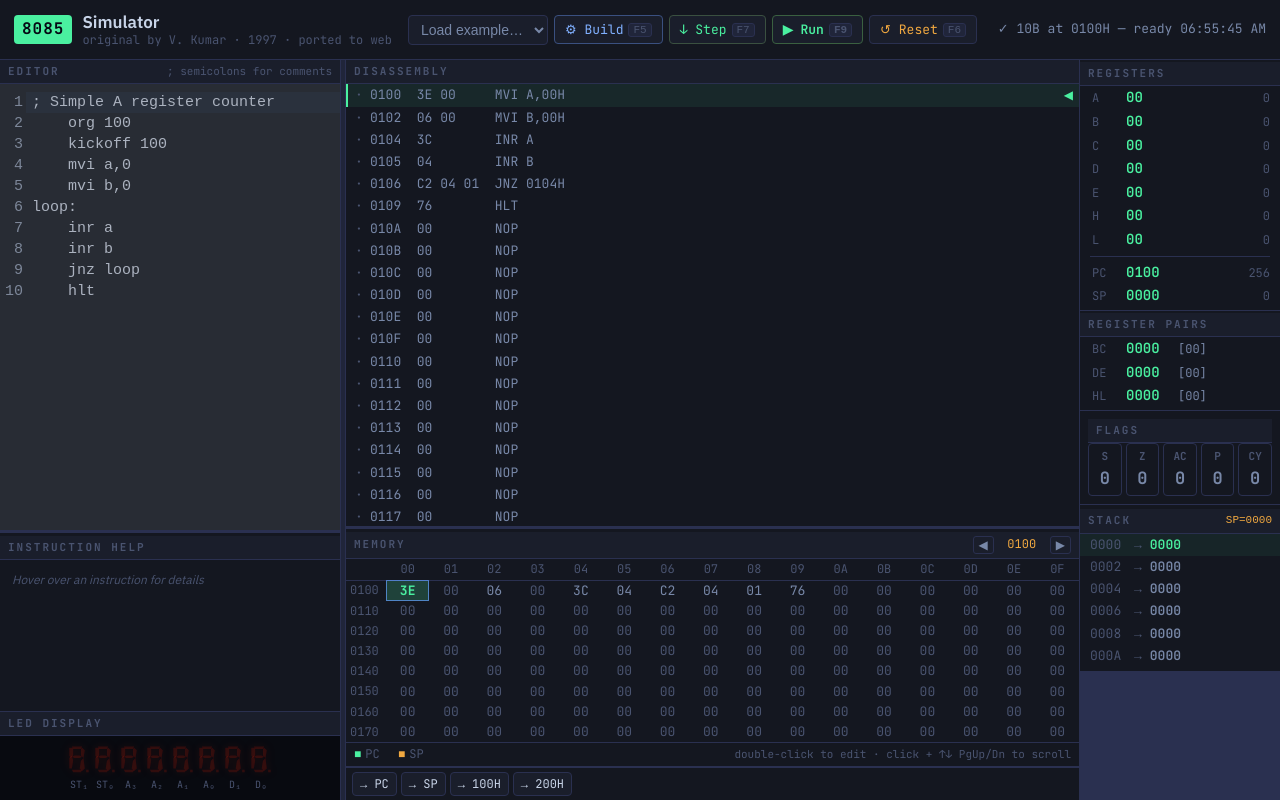
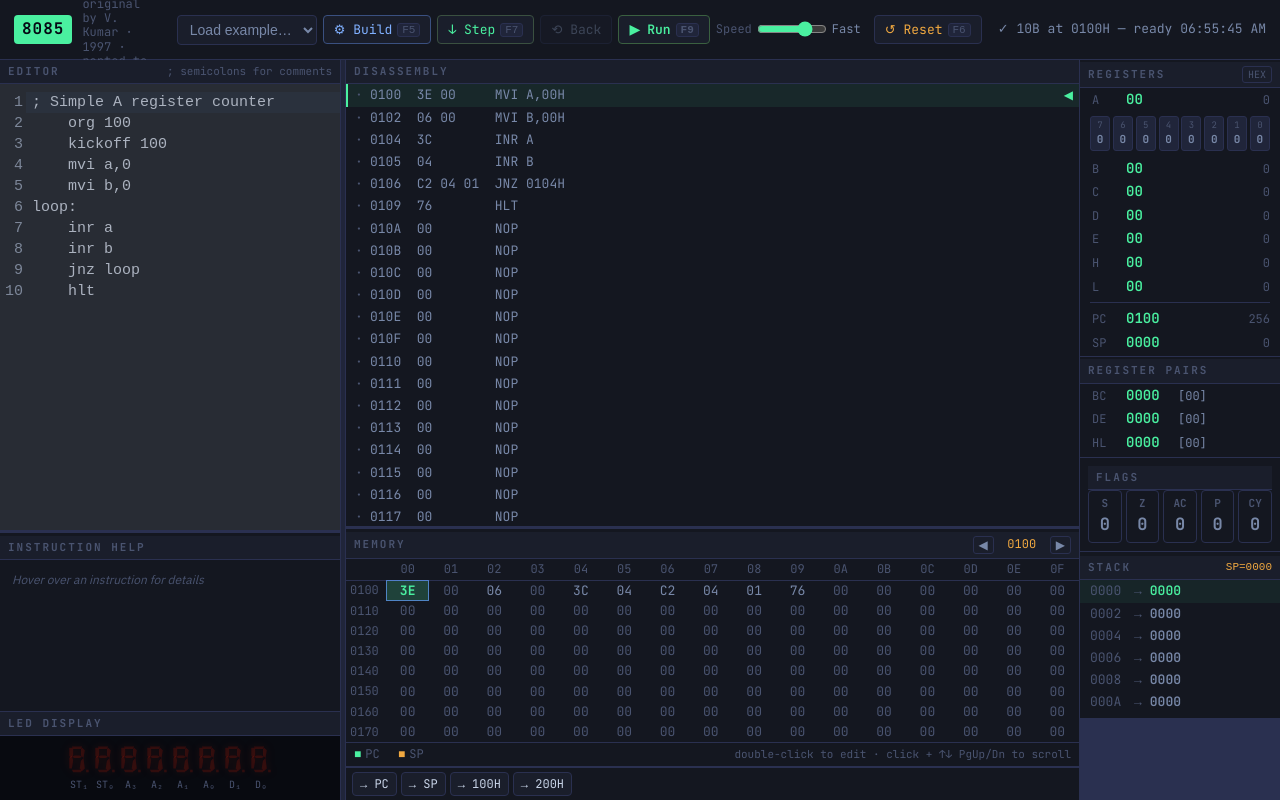
Before and after one commit to selfmodify/sim8085wasm, a React (Vite) app in the folder web/: page / in a window 1280 px wide. Built offline with nearby package versions, Linux system fonts and the light colour scheme; the HTML template or start-up script is replaced by a standard one.

Commit message:
add bit view of A, speed slider, error line highlight, regBase toggle, undo step, editable registers

```diff
--- a/web/src/App.css
+++ b/web/src/App.css
@@ -118,6 +118,12 @@ body {
 .btn-stop  { border-color: #6a2020; color: var(--red); font-weight: 600 }
 .btn-stop:hover { background: #2a1010 }
 .btn-reset { color: var(--amber) }
+.btn-back  { color: var(--text2) }
+
+/* Speed slider */
+.speed-label { display: flex; align-items: center; gap: 5px; font-family: var(--mono); font-size: 12px; color: var(--text3); white-space: nowrap }
+.speed-slider { width: 70px; accent-color: var(--accent); cursor: pointer }
+.speed-val { color: var(--text2); min-width: 36px }
 .btn-xs {
   padding: 3px 7px;
   font-size: 12px;
@@ -240,6 +246,38 @@ body {
 }
 .reg-row.wide {}
 .reg-deref { color: var(--text2); font-size: 12px; margin-left: 6px }
+
+/* Register display base toggle */
+.reg-base-btn {
+  background: none; border: 1px solid var(--border); border-radius: 3px;
+  color: var(--text3); font-family: var(--mono); font-size: 10px;
+  padding: 1px 5px; cursor: pointer; letter-spacing: 0;
+}
+.reg-base-btn:hover { border-color: var(--border2); color: var(--text) }
+
+/* Editable register input */
+.reg-edit-input {
+  background: var(--bg3); border: 1px solid var(--accent2); border-radius: 3px;
+  color: var(--accent); font-family: var(--mono); font-size: 13px;
+  padding: 0 4px; width: 80px; outline: none;
+}
+
+/* Bit view of A */
+.reg-bits {
+  display: flex; gap: 2px; padding: 4px 10px 6px;
+  justify-content: space-between;
+}
+.reg-bit {
+  display: flex; flex-direction: column; align-items: center; gap: 1px;
+  width: 20px; padding: 2px 0;
+  background: var(--bg3); border: 1px solid var(--border); border-radius: 3px;
+  cursor: pointer; transition: background .1s;
+}
+.reg-bit:hover { border-color: var(--border2); background: var(--bg2) }
+.reg-bit-on { background: rgba(74,240,160,.15); border-color: var(--accent2) }
+.reg-bit-lbl { font-family: var(--mono); font-size: 9px; color: var(--text3) }
+.reg-bit-val { font-family: var(--mono); font-size: 11px; font-weight: 700; color: var(--text2) }
+.reg-bit-on .reg-bit-val { color: var(--accent) }
 .reg-name { color: var(--text3); width: 28px; font-size: 12px }
 .reg-hex  { color: var(--accent); font-weight: 600; width: 40px }
 .reg-dec  { color: var(--text3); font-size: 12px; flex: 1; text-align: right }
--- a/web/src/App.jsx
+++ b/web/src/App.jsx
@@ -1,6 +1,6 @@
 import { useState, useEffect, useRef, useMemo } from 'react'
-import { EditorView, keymap, lineNumbers, highlightActiveLine, hoverTooltip } from '@codemirror/view'
-import { EditorState } from '@codemirror/state'
+import { EditorView, keymap, lineNumbers, highlightActiveLine, hoverTooltip, Decoration } from '@codemirror/view'
+import { EditorState, StateEffect, StateField } from '@codemirror/state'
 import { defaultKeymap, history, historyKeymap } from '@codemirror/commands'
 import { oneDark } from '@codemirror/theme-one-dark'
 import * as sim from './sim8085Bridge.js'
@@ -127,6 +127,14 @@ xloop:
 const hex2 = n => (n >>> 0 & 0xFF).toString(16).toUpperCase().padStart(2,'0')
 const hex4 = n => (n >>> 0 & 0xFFFF).toString(16).toUpperCase().padStart(4,'0')
 
+const SPEEDS = [
+  { label:'Crawl', steps:1    },
+  { label:'Slow',  steps:20   },
+  { label:'Med',   steps:200  },
+  { label:'Fast',  steps:1000 },
+  { label:'Turbo', steps:10000},
+]
+
 // ── 8085 instruction reference ───────────────────────────────────────────
 const INST_HELP = {
   // Data transfer
@@ -221,6 +229,25 @@ const INST_HELP = {
   SETWORD: { brief:'Write a 16-bit word into memory at assembly time (little-endian)', flags:'—', bytes:2, cycles:'—', desc:'Writes a 16-bit value into two consecutive bytes in little-endian order: low byte at addr, high byte at addr+1. Handy for pre-loading address tables or 16-bit constants.', ex:'SETWORD 2060H, 1A2BH ; mem[2060H]=2BH, mem[2061H]=1AH' },
 }
 
+// ── CM6 error-line decoration ─────────────────────────────────────────────
+const setErrorLineEff = StateEffect.define()
+const errorLineField  = StateField.define({
+  create: () => Decoration.none,
+  update(deco, tr) {
+    for (const e of tr.effects) {
+      if (e.is(setErrorLineEff)) {
+        if (e.value == null) return Decoration.none
+        try {
+          const line = tr.state.doc.line(e.value)
+          return Decoration.set([Decoration.line({ class: 'cm-error-line' }).range(line.from)])
+        } catch { return Decoration.none }
+      }
+    }
+    return deco.map(tr.changes)
+  },
+  provide: f => EditorView.decorations.from(f),
+})
+
 function getInstWord(state, pos) {
   const line = state.doc.lineAt(pos)
   const text = line.text
@@ -252,7 +279,7 @@ function SevenSeg({ value }) {
 }
 
 // ── CodeMirror editor ────────────────────────────────────────────────────
-function AsmEditor({ value, onChange, onCursorInstruction, onInstructionDetail }) {
+function AsmEditor({ value, onChange, onCursorInstruction, onInstructionDetail, errorLine }) {
   const elRef    = useRef(null)
   const viewRef  = useRef(null)
   const syncing  = useRef(false)
@@ -260,6 +287,11 @@ function AsmEditor({ value, onChange, onCursorInstruction, onInstructionDetail }
   const detailCb = useRef(onInstructionDetail)
   useEffect(() => { cursorCb.current = onCursorInstruction }, [onCursorInstruction])
   useEffect(() => { detailCb.current = onInstructionDetail }, [onInstructionDetail])
+
+  useEffect(() => {
+    if (!viewRef.current) return
+    viewRef.current.dispatch({ effects: setErrorLineEff.of(errorLine ?? null) })
+  }, [errorLine])
 
   useEffect(() => {
     const view = new EditorView({
@@ -271,10 +303,12 @@ function AsmEditor({ value, onChange, onCursorInstruction, onInstructionDetail }
           highlightActiveLine(),
           keymap.of([...defaultKeymap, ...historyKeymap]),
           oneDark,
+          errorLineField,
           EditorView.theme({
             '&': { height:'100%', fontFamily:'"JetBrains Mono","Fira Code",monospace', fontSize:'15px' },
             '.cm-scroller': { overflow:'auto' },
             '.cm-content': { padding:'8px 0', minHeight:'100%' },
+            '.cm-error-line': { background: 'rgba(255,60,60,0.18)' },
           }),
           EditorView.updateListener.of(u => {
             if (u.docChanged && !syncing.current) onChange(u.state.doc.toString())
@@ -335,41 +369,83 @@ function AsmEditor({ value, onChange, onCursorInstruction, onInstructionDetail }
 }
 
 // ── Register panel ───────────────────────────────────────────────────────
-function RegPanel({ regs, prev, onJump }) {
-  function Row({ name, val, prevVal }) {
+function fmtByte(v, base) {
+  if (base === 'dec') return String(v)
+  if (base === 'bin') return v.toString(2).padStart(8, '0')
+  return hex2(v)
+}
+function fmtWord(v, base) {
+  if (base === 'dec') return String(v)
+  if (base === 'bin') return v.toString(2).padStart(16, '0')
+  return hex4(v)
+}
+const BASE_CYCLE = ['hex', 'dec', 'bin']
+
+function RegPanel({ regs, prev, onJump, regBase, onRegBase, onEdit }) {
+  const p = prev || {}
+
+  function EditableRow({ name, val, prevVal, regKey, is16 }) {
+    const [editing, setEditing] = useState(false)
+    const [buf, setBuf] = useState('')
+    const changed = prevVal !== undefined && val !== prevVal
+
+    function commit() {
+      const radix = regBase === 'bin' ? 2 : regBase === 'dec' ? 10 : 16
+      const n = parseInt(buf, radix)
+      if (!isNaN(n)) { sim.simSetRegisters({ [regKey]: n }); onEdit() }
+      setEditing(false)
+    }
+
+    if (editing) return (
+      <div className={`reg-row${is16 ? ' wide' : ''}${changed ? ' changed' : ''}`}>
+        <span className="reg-name">{name}</span>
+        <input autoFocus className="reg-edit-input"
+          value={buf} onChange={e => setBuf(e.target.value)}
+          onBlur={commit}
+          onKeyDown={e => { if (e.key === 'Enter') commit(); if (e.key === 'Escape') setEditing(false) }} />
+      </div>
+    )
     return (
-      <div className={`reg-row${prevVal !== undefined && val !== prevVal ? ' changed' : ''}`}>
+      <div className={`reg-row${is16 ? ' wide clickable' : ' clickable'}${changed ? ' changed' : ''}`}
+           title={is16 ? `Jump memory to ${hex4(val)}H  (click to edit)` : 'Click to edit'}
+           onClick={() => { if (is16) onJump(val & 0xFFF0); setBuf(is16 ? fmtWord(val, regBase) : fmtByte(val, regBase)); setEditing(true) }}>
         <span className="reg-name">{name}</span>
-        <span className="reg-hex">{hex2(val)}</span>
-        <span className="reg-dec">{val}</span>
+        <span className="reg-hex">{is16 ? fmtWord(val, regBase) : fmtByte(val, regBase)}</span>
+        {regBase === 'hex' && !is16 && <span className="reg-dec">{val}</span>}
+        {regBase === 'hex' &&  is16 && <span className="reg-dec">{val}</span>}
       </div>
     )
   }
-  function Row16({ name, val, prevVal }) {
-    return (
-      <div className={`reg-row wide clickable${prevVal !== undefined && val !== prevVal ? ' changed' : ''}`}
-           onClick={() => onJump(val & 0xFFF0)}
-           title={`Jump memory to ${hex4(val)}H`}>
-        <span className="reg-name">{name}</span>
-        <span className="reg-hex">{hex4(val)}</span>
-        <span className="reg-dec">{val}</span>
-      </div>
-    )
-  }
-  const p = prev || {}
+
+  const nextBase = BASE_CYCLE[(BASE_CYCLE.indexOf(regBase) + 1) % 3]
+
   return (
     <div className="panel reg-panel">
-      <div className="panel-hd">REGISTERS</div>
-      <Row   name="A"  val={regs.a}  prevVal={p.a} />
-      <Row   name="B"  val={regs.b}  prevVal={p.b} />
-      <Row   name="C"  val={regs.c}  prevVal={p.c} />
-      <Row   name="D"  val={regs.d}  prevVal={p.d} />
-      <Row   name="E"  val={regs.e}  prevVal={p.e} />
-      <Row   name="H"  val={regs.h}  prevVal={p.h} />
-      <Row   name="L"  val={regs.l}  prevVal={p.l} />
+      <div className="panel-hd">
+        REGISTERS
+        <button className="reg-base-btn" onClick={() => onRegBase(nextBase)}
+          title="Toggle display: hex / dec / bin">{regBase.toUpperCase()}</button>
+      </div>
+      <EditableRow name="A" val={regs.a} prevVal={p.a} regKey="a" />
+      <div className="reg-bits">
+        {[7,6,5,4,3,2,1,0].map(bit => (
+          <div key={bit} className={`reg-bit${(regs.a>>bit)&1 ? ' reg-bit-on' : ''}`}
+               title={`bit ${bit} — click to toggle`}
+               onClick={() => { const v = regs.a ^ (1<<bit); sim.simSetRegisters({a:v}); onEdit() }}>
+            <div className="reg-bit-lbl">{bit}</div>
+            <div className="reg-bit-val">{(regs.a>>bit)&1}</div>
+          </div>
+        ))}
+      </div>
+      <EditableRow name="B" val={regs.b} prevVal={p.b} regKey="b" />
+      <EditableRow name="C" val={regs.c} prevVal={p.c} regKey="c" />
+      <EditableRow name="D" val={regs.d} prevVal={p.d} regKey="d" />
+      <EditableRow name="E" val={regs.e} prevVal={p.e} regKey="e" />
+      <EditableRow name="H" val={regs.h} prevVal={p.h} regKey="h" />
+      <EditableRow name="L" val={regs.l} prevVal={p.l} regKey="l" />
       <div className="reg-sep" />
-      <Row16 name="PC" val={regs.pc} prevVal={p.pc} />
-      <Row16 name="SP" val={regs.sp} prevVal={p.sp} />
+      <EditableRow name="PC" val={regs.pc} prevVal={p.pc} regKey="pc" is16 />
+      <EditableRow name="SP" val={regs.sp} prevVal={p.sp} regKey="sp" is16 />
     </div>
   )
 }
@@ -769,9 +845,15 @@ export default function App() {
   const [buildId, setBuildId]   = useState(0)
   const [cursorInst, setCursorInst] = useState(null)
   const [helpInst, setHelpInst]     = useState(null)
+  const [errorLine, setErrorLine]   = useState(null)
+  const [runSpeed, setRunSpeed]     = useState(3)        // index into SPEEDS
+  const [regBase, setRegBase]       = useState('hex')    // 'hex'|'dec'|'bin'
+  const [histLen, setHistLen]       = useState(0)        // for disabling Step Back button
   const timerRef    = useRef(null)
   const editorColRef = useRef(null)
   const srcRef      = useRef(src)
+  const speedRef    = useRef(3)
+  const historyRef  = useRef([])                         // undo snapshots, max 10
 
   function onEditorResizeDown(e) {
     e.preventDefault()
@@ -813,28 +895,40 @@ export default function App() {
   function doAssemble(code) {
     try {
       stopRun()
+      historyRef.current = []
+      setHistLen(0)
       sim.simInit()
       const res = sim.simAssemble(code)
       setBuildId(id => id + 1)
       setSteps(0)
       refresh()
       if (!res.ok) {
+        const m = res.errorMsg?.match(/^Line (\d+)/)
+        setErrorLine(m ? parseInt(m[1]) : null)
         setAppState('error')
         setMsg(`✗ ${res.errorMsg}`)
       } else {
+        setErrorLine(null)
         setAppState('idle')
         const t = new Date().toLocaleTimeString([], {hour:'2-digit',minute:'2-digit',second:'2-digit'})
         setMsg(`✓ ${res.bytesEmitted}B at ${hex4(res.entryPoint)}H — ready  ${t}`)
       }
     } catch (err) {
-      console.error('[doAssemble] EXCEPTION:', err)
       setAppState('error')
       setMsg(`✗ Internal error: ${err.message}`)
     }
   }
 
+  function pushHistory() {
+    const snap = { regs: sim.simGetRegisters(), ram: sim.simGetFullMemory() }
+    const next = [...historyRef.current.slice(-9), snap]
+    historyRef.current = next
+    setHistLen(next.length)
+  }
+
   function doStep() {
     stopRun()
+    pushHistory()
     const ok = sim.simStep()
     setSteps(s => s+1)
     refresh()
@@ -844,12 +938,24 @@ export default function App() {
     }
   }
 
+  function doStepBack() {
+    if (!historyRef.current.length) return
+    const snap = historyRef.current[historyRef.current.length - 1]
+    const next = historyRef.current.slice(0, -1)
+    historyRef.current = next
+    setHistLen(next.length)
+    sim.simRestoreSnapshot(snap)
+    setSteps(s => Math.max(0, s - 1))
+    setAppState('idle')
+    refresh()
+  }
+
   function startRun() {
     if (timerRef.current) return
     setAppState('running')
     setMsg('▶ Running…')
     timerRef.current = setInterval(() => {
-      const n = sim.simRun(1000)
+      const n = sim.simRun(SPEEDS[speedRef.current].steps)
       setSteps(s => s + n)
       refresh()
       if (!sim.simIsRunning()) {
@@ -902,9 +1008,16 @@ export default function App() {
           </select>
           <button className="btn btn-asm"   onClick={() => doAssemble(srcRef.current)}>⚙ Build  <kbd>F5</kbd></button>
           <button className="btn btn-step"  onClick={doStep}  disabled={running}>↓ Step  <kbd>F7</kbd></button>
+          <button className="btn btn-back"  onClick={doStepBack} disabled={running || histLen === 0} title="Undo last step">⟲ Back</button>
           <button className={`btn ${running ? 'btn-stop':'btn-run'}`} onClick={handleRun}>
             {running ? '■ Stop' : '▶ Run'}  <kbd>{running?'F9':'F9'}</kbd>
           </button>
+          <label className="speed-label" title={`${SPEEDS[runSpeed].steps} steps/tick`}>
+            Speed
+            <input type="range" min={0} max={4} value={runSpeed} className="speed-slider"
+              onChange={e => { const v = +e.target.value; setRunSpeed(v); speedRef.current = v }} />
+            <span className="speed-val">{SPEEDS[runSpeed].label}</span>
+          </label>
           <button className="btn btn-reset" onClick={handleReset}>↺ Reset  <kbd>F6</kbd></button>
         </div>
 
@@ -929,7 +1042,8 @@ export default function App() {
             <div className="panel-hd">EDITOR  <span className="editor-hint">; semicolons for comments</span></div>
             <AsmEditor value={src} onChange={v => { srcRef.current = v; setSrc(v) }}
               onCursorInstruction={setCursorInst}
-              onInstructionDetail={setHelpInst} />
+              onInstructionDetail={setHelpInst}
+              errorLine={errorLine} />
           </div>
           <HelpPanel instruction={cursorInst} />
           <LedDisplay leds={leds} />
@@ -955,7 +1069,8 @@ export default function App() {
 
         {/* Registers column */}
         <div className="col col-right">
-          <RegPanel   regs={regs} prev={prevRegs} onJump={setMemStart} />
+          <RegPanel   regs={regs} prev={prevRegs} onJump={setMemStart}
+            regBase={regBase} onRegBase={setRegBase} onEdit={refresh} />
           <PairPanel  regs={regs} prev={prevRegs} onJump={setMemStart} />
           <FlagPanel  regs={regs} />
           <StackPanel regs={regs} />
--- a/web/src/sim8085Bridge.js
+++ b/web/src/sim8085Bridge.js
@@ -755,6 +755,30 @@ export function simIsHalted()   { return !!(status & (HALTED|QUIT)); }
 export function simIsRunning()  { return !(status & (HALTED|QUIT|SEVERE_ERROR)); }
 export function simGetError()   { return lastError; }
 
+export function simSetRegisters(r) {
+  const c8  = v => Math.max(0, Math.min(255,   v | 0))
+  const c16 = v => Math.max(0, Math.min(65535, v | 0))
+  if (r.a     !== undefined) regs.a     = c8(r.a)
+  if (r.b     !== undefined) regs.b     = c8(r.b)
+  if (r.c     !== undefined) regs.c     = c8(r.c)
+  if (r.d     !== undefined) regs.d     = c8(r.d)
+  if (r.e     !== undefined) regs.e     = c8(r.e)
+  if (r.h     !== undefined) regs.h     = c8(r.h)
+  if (r.l     !== undefined) regs.l     = c8(r.l)
+  if (r.flags !== undefined) regs.flags = c8(r.flags)
+  if (r.pc    !== undefined) regs.pc    = c16(r.pc)
+  if (r.sp    !== undefined) regs.sp    = c16(r.sp)
+}
+
+export function simGetFullMemory() { return ram.slice(); }
+
+export function simRestoreSnapshot(snap) {
+  Object.assign(regs, snap.regs)
+  ram.set(snap.ram)
+  status = 0
+  lastError = ''
+}
+
 export function simDisassemble(addr) {
   if (addr >= MAIN_MEMORY) return { text: '???', len: 1 };
   const op = ram[addr];
```
